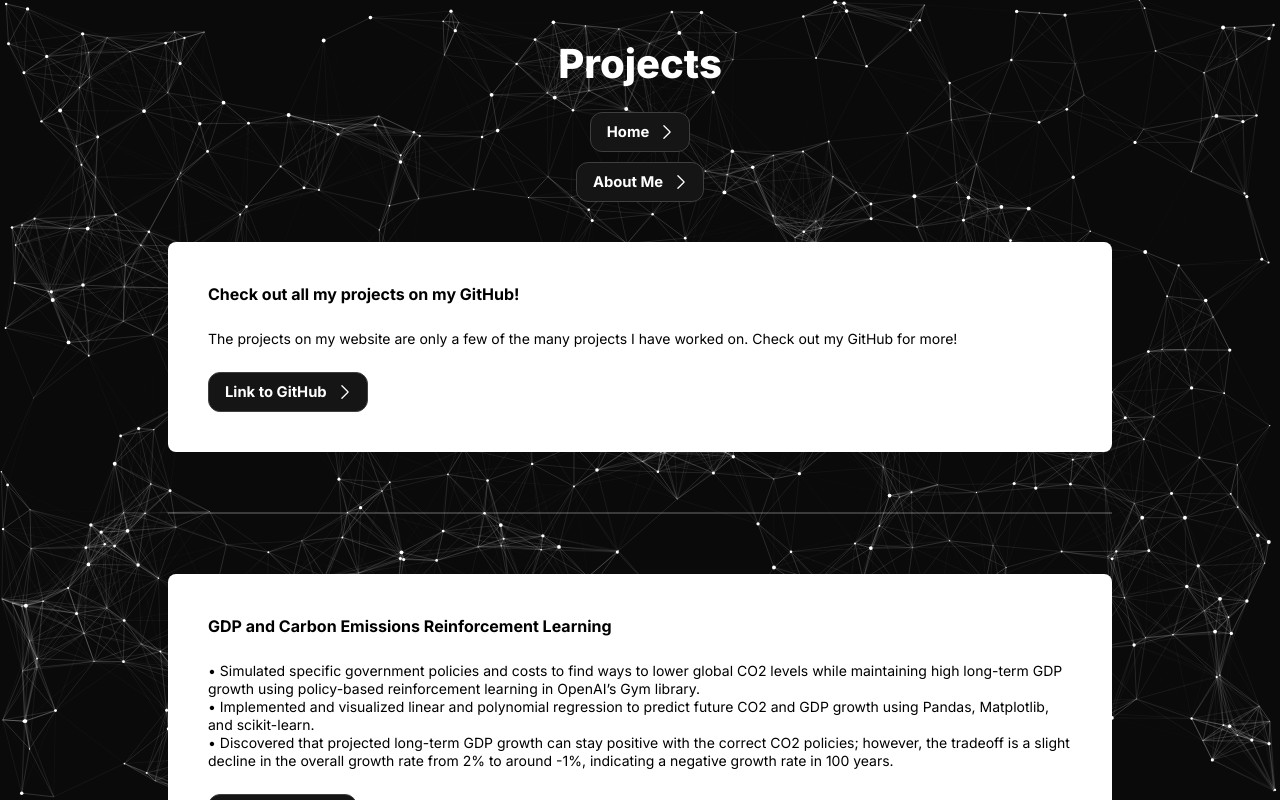
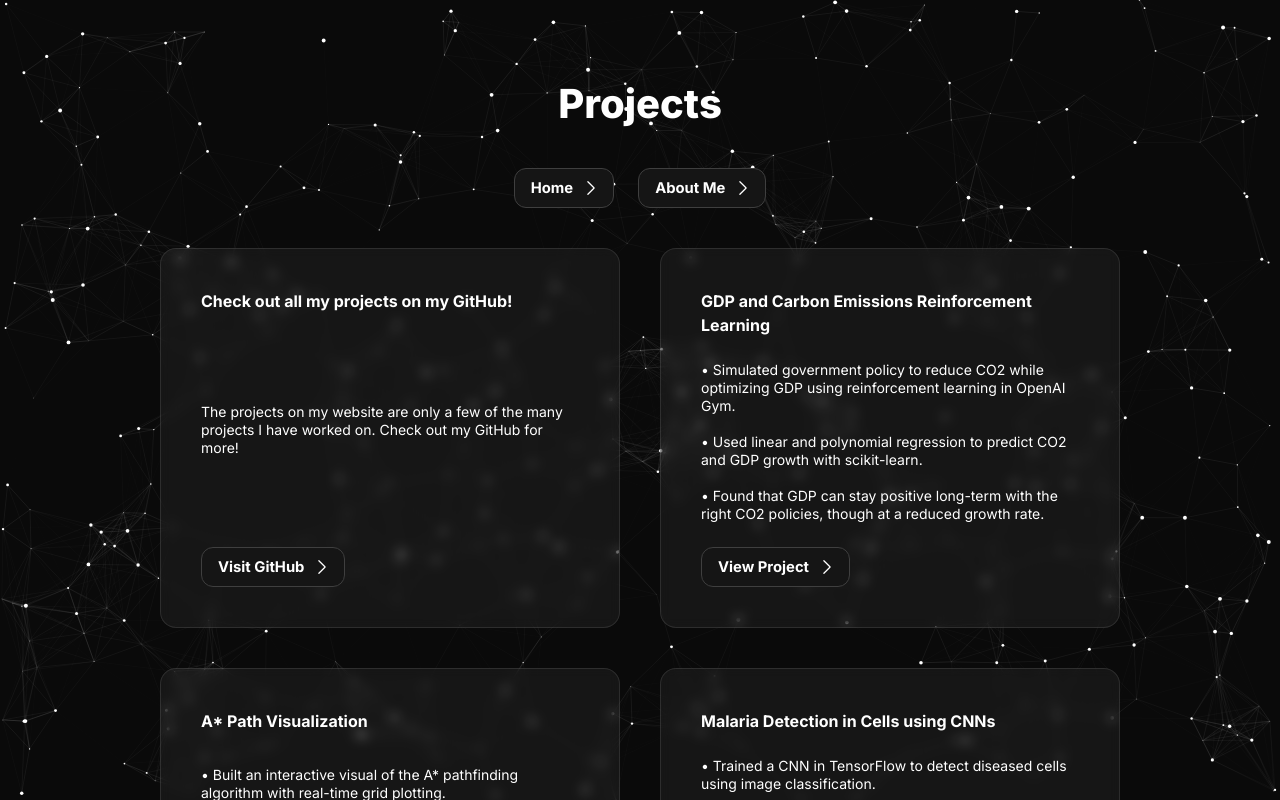
Before and after one commit to jaime-bustos/landing-page, a Next.js app: page /projects in a window 1280 px wide. Shown: the top 800 px of the page. Built offline with nearby package versions, Linux system fonts and the light colour scheme.

Commit message:
fixed typos and portfolio grid layout

```diff
--- a/src/app/page.tsx
+++ b/src/app/page.tsx
@@ -66,7 +66,8 @@ export default function Home() {
 						<Flex
 							position="relative"
 							paddingTop="m" paddingX="l"
-    						direction="column" gap="20">
+    						direction="column" gap="20"
+							justifyContent='center'>
 
 
 							<Heading variant="display-strong-s" style={{ fontSize: "30px", lineHeight: '1.2', textAlign: 'left', whiteSpace: "nowrap"}}>
@@ -74,7 +75,7 @@ export default function Home() {
 							</Heading>
 							<Heading
 								variant="display-strong-s" style={{ fontSize: "15px", lineHeight: '1.5', textAlign: 'left' }}>
-								data analyst.<br/>developer.<br/>ai engineer.
+								data analyst.<br/>developer.<br/>ML engineer.<br/>futurist.
 							</Heading>
 						</Flex>
 
--- a/src/app/projects/page.tsx
+++ b/src/app/projects/page.tsx
@@ -9,116 +9,105 @@ const projects = [
       title: 'Check out all my projects on my GitHub!',
       description: 'The projects on my website are only a few of the many projects I have worked on. Check out my GitHub for more!',
       link: 'https://github.com/jaime-bustos',
-
     },
-
     {
       title: 'GDP and Carbon Emissions Reinforcement Learning',
       description:
-      '• Simulated specific government policies and costs to find ways to lower global CO2 levels while maintaining high long-term GDP growth using policy-based reinforcement learning in OpenAI’s Gym library.\n' +
-      '• Implemented and visualized linear and polynomial regression to predict future CO2 and GDP growth using Pandas, Matplotlib, and scikit-learn.\n' +
-      '• Discovered that projected long-term GDP growth can stay positive with the correct CO2 policies; however, the tradeoff is a slight decline in the overall growth rate from 2% to around -1%, indicating a negative growth rate in 100 years.',
+        `• Simulated government policy to reduce CO2 while optimizing GDP using reinforcement learning in OpenAI Gym.\n
+        • Used linear and polynomial regression to predict CO2 and GDP growth with scikit-learn.\n
+        • Found that GDP can stay positive long-term with the right CO2 policies, though at a reduced growth rate.`,
       link: 'https://drive.google.com/file/d/1JOn780qTTXDyJ4wY_J5RLlTU8pEwgzTO/view?usp=sharing',
     },
-
     {
       title: 'A* Path Visualization',
       description:
-    "• Developed an interactive visual representation of the A* pathfinding algorithm, enabling users to visually plot a start and end point on a grid and observe the algorithm's real-time pathfinding process.\n"+
-    "• Employed data structures like Priority Queues for maintaining open nodes in the pathfinding process, optimizing the algorithm's performance.",
+        `• Built an interactive visual of the A* pathfinding algorithm with real-time grid plotting.\n
+        • Used priority queues to optimize search performance.`,
       link: 'https://github.com/jaime-bustos/a-star-pathfinding',
     },
     {
-    title: 'Malaria Disease Detection in Cells using CNNs',
+      title: 'Malaria Detection in Cells using CNNs',
       description:
-    "• Developed a supervised learning computer vision model that detected diseased cells using Keras in TensorFlow.\n"+
-    "• CNN model was trained on over hundreds of cell images using a validation split to determine what to look for.\n" +
-    "• Employed various types of hyperparameter tuning (pooling size, Kernel size, epoch size) through hyperparameter testing.",
+        `• Trained a CNN in TensorFlow to detect diseased cells using image classification.\n
+        • Applied hyperparameter tuning and validation splits on hundreds of labeled images.`,
       link: 'https://drive.google.com/file/d/1SnISeNGu2kr1uFhVU2Z34zfrgnY2XZZr/view?usp=sharing',
     },
-
   ];
 
   const ProjectsPage = () => {
     return (
       <Flex
-      fillWidth paddingTop="l" paddingX="l"
-      direction="column" alignItems="center" flex={1}>
+        direction="column"
+        alignItems="center"
+        paddingX="l"
+        paddingTop="xl"
+        style={{ minHeight: '100vh', position: 'relative' }}
+      >
         <StarBackground />
+
         <Flex
-        position="relative"
-        as="section" overflow="hidden"
-        fillWidth minHeight="0" maxWidth={64}
-        direction="column" alignItems="center" flex={1}>
-
-        <Heading variant="display-strong-s" marginBottom="m">
+          direction="column"
+          alignItems="center"
+          style={{
+            zIndex: 1,
+            maxWidth: '960px',
+            width: '100%',
+          }}
+          gap="l"
+        >
+          <Heading variant="display-strong-s" style={{ textAlign: 'center' }}>
             Projects
           </Heading>
 
-        <Flex
-          direction="column" alignItems="center" flex={1}
-        >
-          <Button
-            href="../"
-            suffixIcon="chevronRight"
-            variant="secondary"
-            style={{marginBottom:"10px"}}
-            >
+          <Flex gap="m" justifyContent="center" >
+            <Button href="../" suffixIcon="chevronRight" variant="secondary">
               Home
             </Button>
-
-          <Button
-            href="../about"
-            suffixIcon="chevronRight"
-            variant="secondary">
+            <Button href="../about" suffixIcon="chevronRight" variant="secondary">
               About Me
             </Button>
           </Flex>
 
+          <Grid
+              columns="1fr 1fr"
+              gap="l"
+              fillWidth
 
-        <Grid
-          columns="repeat(1, 1fr)"
-          tabletColumns="1col"
-          mobileColumns="1col"
-          fillWidth gap="l"
-          radius="l"
-          border="neutral-medium"
-          //borderStyle="solid-1"
-          padding="l"
-          style={{ backgroundColor: 'rgba(0, 0, 0, 0)', borderRadius: '12px' }}>
+          >
             {projects.map((project, index) => (
-            <React.Fragment key={index}>
               <Flex
-                direction="column" justifyContent="space-between"
+                key={index}
+                direction="column"
+                justifyContent="space-between"
                 padding="l"
                 gap="m"
-                style={{ backgroundColor: 'rgba(255, 255, 255, 1)', borderRadius: '8px' }}>
-                <Heading variant="body-strong-m" style={{color: 'black'}}>
+                style={{
+                  background: 'rgba(255, 255, 255, 0.05)',
+                  border: '1px solid rgba(255, 255, 255, 0.1)',
+                  borderRadius: '16px',
+                  backdropFilter: 'blur(6px)',
+                  transition: 'transform 0.2s ease',
+                }}
+                onMouseEnter={(e) => (e.currentTarget.style.transform = 'scale(1.01)')}
+                onMouseLeave={(e) => (e.currentTarget.style.transform = 'scale(1.0)')}
+              >
+                <Heading variant="body-strong-m" style={{ color: 'white' }}>
                   {project.title}
                 </Heading>
                 <Text
                   variant="body-default-s"
-                  onBackground="neutral-weak"
-                  style={{color: 'black', whiteSpace: 'pre-line'}}>
+                  style={{ color: 'white', whiteSpace: 'pre-line' }}
+                >
                   {project.description}
                 </Text>
                 <Button
                   href={project.link}
                   suffixIcon="chevronRight"
-                  variant="secondary">
-                  {project.title === 'Check out all my projects on my GitHub!' ? 'Link to GitHub' : 'View Project'}
+                  variant="secondary"
+                >
+                  {project.title.includes('GitHub') ? 'Visit GitHub' : 'View Project'}
                 </Button>
               </Flex>
-              {index === 0 && (
-                <hr style={{
-                  width: '100%',
-                  border: 'none',
-                  height: '2px',
-                  backgroundColor: 'rgba(255, 255, 255, 0.2)',
-                  margin: '20px 0'
-                }} />
-              )}
-            </React.Fragment>
             ))}
           </Grid>
         </Flex>
--- a/src/once-ui/components/Footer.tsx
+++ b/src/once-ui/components/Footer.tsx
@@ -14,7 +14,7 @@ export default function Footer() {
 
         >
             <Text variant="body-default-s" onBackground="neutral-weak" paddingRight='20'>
-                2025 jaime bustos
+                2025 Jaime Bustos
             </Text>
             <Flex gap="12">
                 <Button
--- a/src/once-ui/components/StarBackground.tsx
+++ b/src/once-ui/components/StarBackground.tsx
@@ -3,7 +3,7 @@ import { useEffect, useRef } from 'react';
 const StarBackground = () => {
   const canvasRef = useRef<HTMLCanvasElement>(null);
   const starsRef = useRef<{ x: number; y: number; z: number; size: number }[]>([]);
-  const numStars = 600;
+  const numStars = 500;
   let distX = 0;
   let distY = 0;
 
@@ -49,7 +49,7 @@ const StarBackground = () => {
               ctx.beginPath();
               ctx.moveTo(stars[i].x, stars[i].y);
               ctx.lineTo(stars[j].x, stars[j].y);
-              ctx.strokeStyle = `rgba(255, 255, 255, ${opacity * 0.5})`; // Soft white lines
+              ctx.strokeStyle = `rgba(255, 255, 255, ${opacity * 0.2})`; // Soft white lines
               ctx.lineWidth = 0.5;
               ctx.stroke();
             }
@@ -81,8 +81,8 @@ const StarBackground = () => {
       };
 
       const handleMouseMove = (e: MouseEvent) => {
-        distX = (e.clientX - canvas.width / 2) * 0.009; // Increase the factor for visible movement
-        distY = (e.clientY - canvas.height / 2) * 0.009; // Increase the factor for visible movement
+        distX = (e.clientX - canvas.width / 2) * 0.0035; // Increase the factor for visible movement
+        distY = (e.clientY - canvas.height / 2) * 0.0035; // Increase the factor for visible movement
       };
 
       window.addEventListener('mousemove', handleMouseMove);
```
Also changed, not shown: src/app/about/page.tsx (+7 -19 lines). Lines whose indentation alone changed are shown as unchanged.
